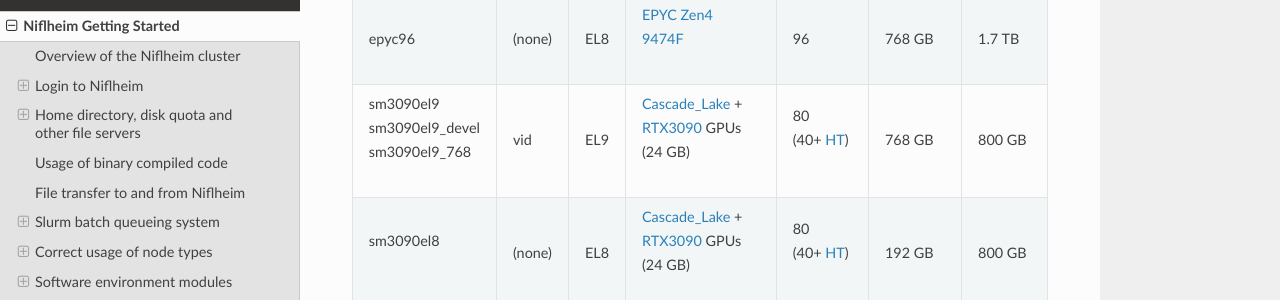
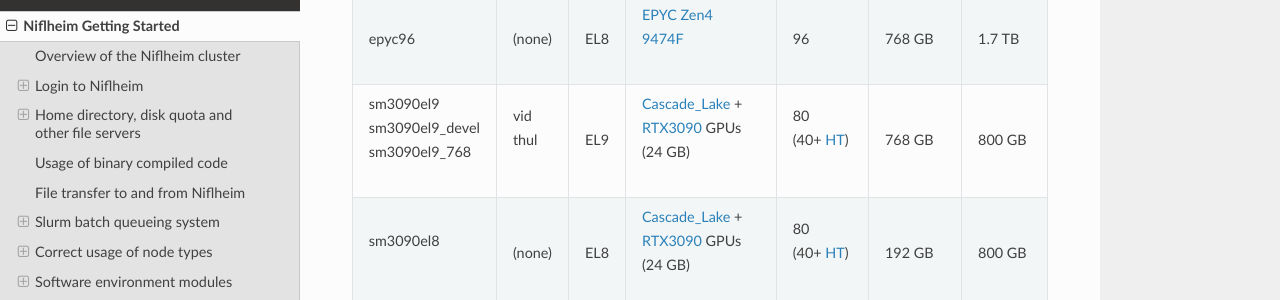
Before and after one commit to OleHolmNielsen/Niflheim_users, a Sphinx documentation site: the page built from docs/Niflheim_Getting_Started.rst, in a window 1280 px wide and 900 px high, scrolled down 7354 px. Shown: the part 127-427 px from the top of the window. Built offline with Sphinx 7.4.7 and the Read the Docs theme 3.1.0, drawn with Linux system fonts in a browser that asks for light colours.

Commit message:
thul login node

```diff
--- a/docs/Niflheim_Getting_Started.rst
+++ b/docs/Niflheim_Getting_Started.rst
@@ -447,7 +447,8 @@
   * - | sm3090el9
       | sm3090el9_devel
       | sm3090el9_768
-    - vid
+    - | vid
+      | thul
     - EL9
     - | Cascade_Lake_ +
       | RTX3090_ GPUs
```
